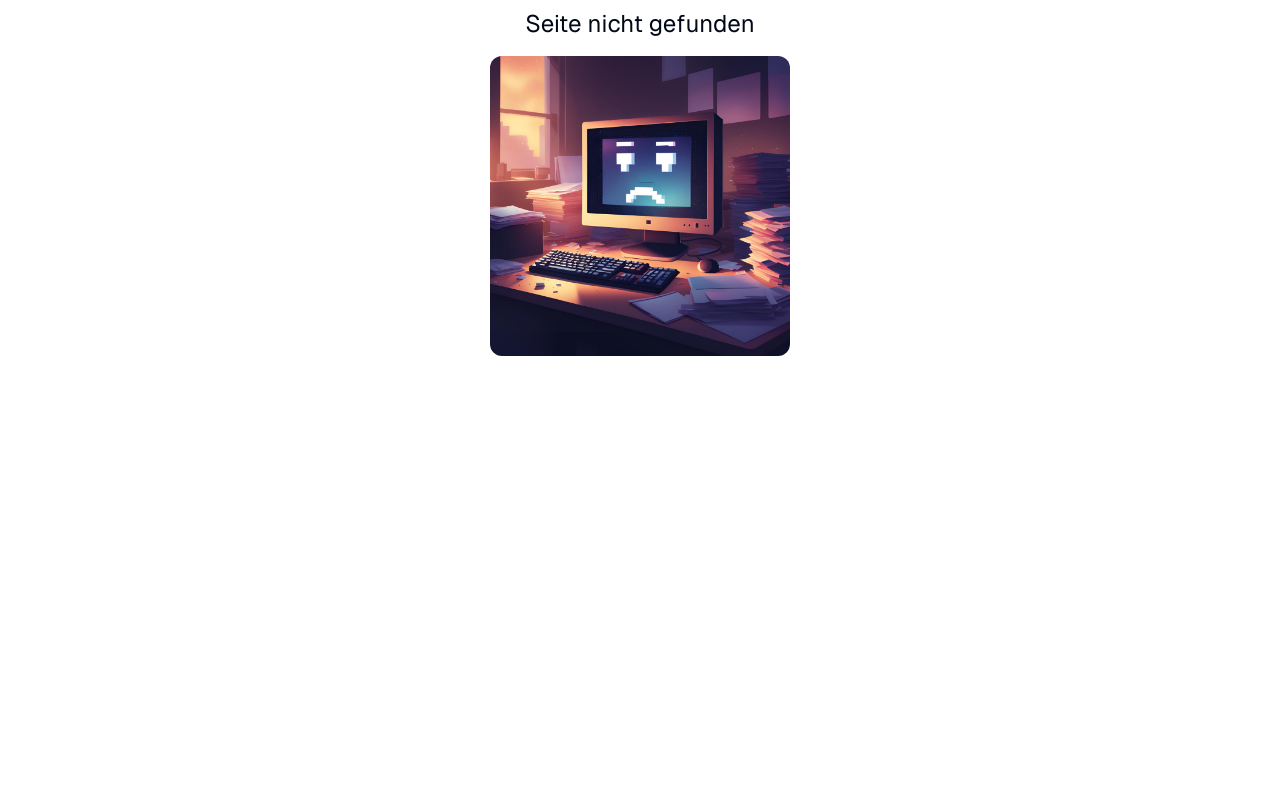
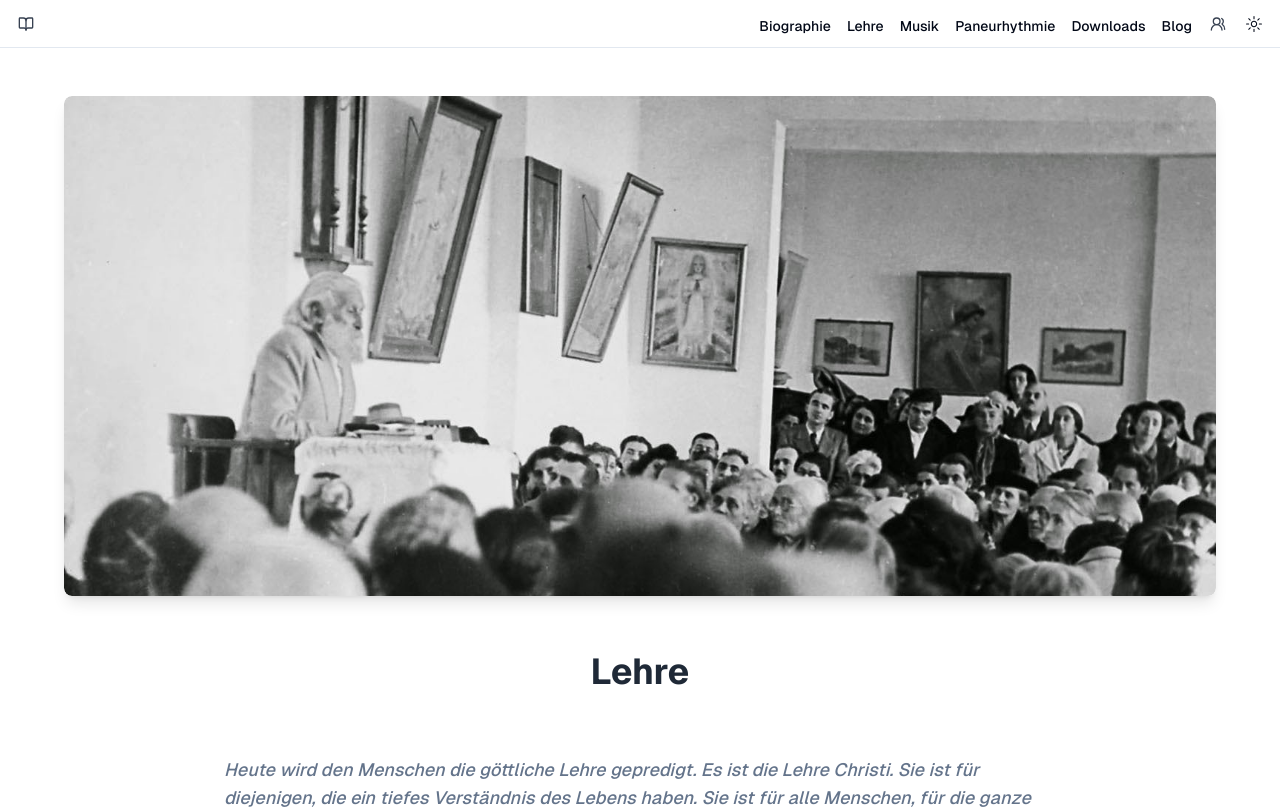
Before and after one commit to mkireva/beinsa-project, a Next.js app: page /teaching in a window 1280 px wide. Before the commit this address had no page. Shown: the top 809 px of the page. Built offline with nearby package versions, Linux system fonts and the light colour scheme.

Commit message:
fix: teaching route

```diff
--- a/src/app/(rs)/lectures/page.tsx
+++ b/src/app/(rs)/teaching/page.tsx
@@ -3,7 +3,7 @@ import {ScrollText, Section} from "@/components/SectionScroll";
 import { cn } from "@/lib/utils";
 
 export const metadata = {
-  title: "Vorträge",
+  title: "Lehre",
 };
 
 
@@ -69,7 +69,7 @@ const lectureSections: Section[] = [
 
 ];
 
-export default function Lectures() {
+export default function Teaching() {
 
   return (
     <div className="flex flex-col items-center justify-center py-6 md:py-10 px-4 md:px-8">
@@ -95,7 +95,7 @@ export default function Lectures() {
           </div>
         </div>
       </div>
-      <h1 className="text-2xl md:text-4xl font-bold text-gray-800 dark:text-white mt-8 md:mt-14 mb-6 md:mb-8">Vorträge</h1>
+      <h1 className="text-2xl md:text-4xl font-bold text-gray-800 dark:text-white mt-8 md:mt-14 mb-6 md:mb-8">Lehre</h1>
       <div className="w-full max-w-4xl mx-auto">
         <ScrollText sections={lectureSections}/>
       </div>
--- a/src/components/Header.tsx
+++ b/src/components/Header.tsx
@@ -38,11 +38,11 @@ export function Header() {
               <h1 className="hidden sm:block text-sm  m-0 mt-1">Biographie</h1>
             </Link>
             <Link
-              href="/lectures"
+              href="/teaching"
               className="flex justify-center items-center gap-2 ml-0 whitespace-nowrap rounded-md text-sm  font-medium ring-offset-background transition-colors focus-visible:outline-none focus-visible:ring-2 focus-visible:ring-ring focus-visible:ring-offset-2 disabled:pointer-events-none disabled:opacity-50 hover:bg-accent hover:text-accent-foreground h-10 px-2 py-1"
-              title="lectures"
+              title="Lehre"
             >
-              <h1 className="hidden sm:block text-sm  m-0 mt-1">Vorträge</h1>
+              <h1 className="hidden sm:block text-sm  m-0 mt-1">Lehre</h1>
             </Link>
             <Link
               href="/music"
@@ -54,7 +54,7 @@ export function Header() {
             <Link
               href="/paneurhythmie"
               className="flex justify-center items-center gap-2 ml-0 whitespace-nowrap rounded-md text-sm  font-medium ring-offset-background transition-colors focus-visible:outline-none focus-visible:ring-2 focus-visible:ring-ring focus-visible:ring-offset-2 disabled:pointer-events-none disabled:opacity-50 hover:bg-accent hover:text-accent-foreground h-10 px-2 py-1"
-              title="lectures"
+              title="paneurhythmie"
             >
               <h1 className="hidden sm:block text-sm  m-0 mt-1">
                 Paneurhythmie
@@ -114,12 +114,12 @@ export function Header() {
                 </DropdownMenuItem>
                 <DropdownMenuItem onSelect={handleMenuClose}>
                   <Link
-                    href="/lectures"
+                    href="/teaching"
                     className="flex w-full items-center justify-between py-2 px-4 text-sm  font-medium hover:bg-muted"
                     prefetch={false}
                     onClick={handleMenuClose}
                   >
-                    Vorträge
+                    Lehre
                     <ChevronRightIcon className="h-4 w-4" />
                   </Link>
                 </DropdownMenuItem>
```
